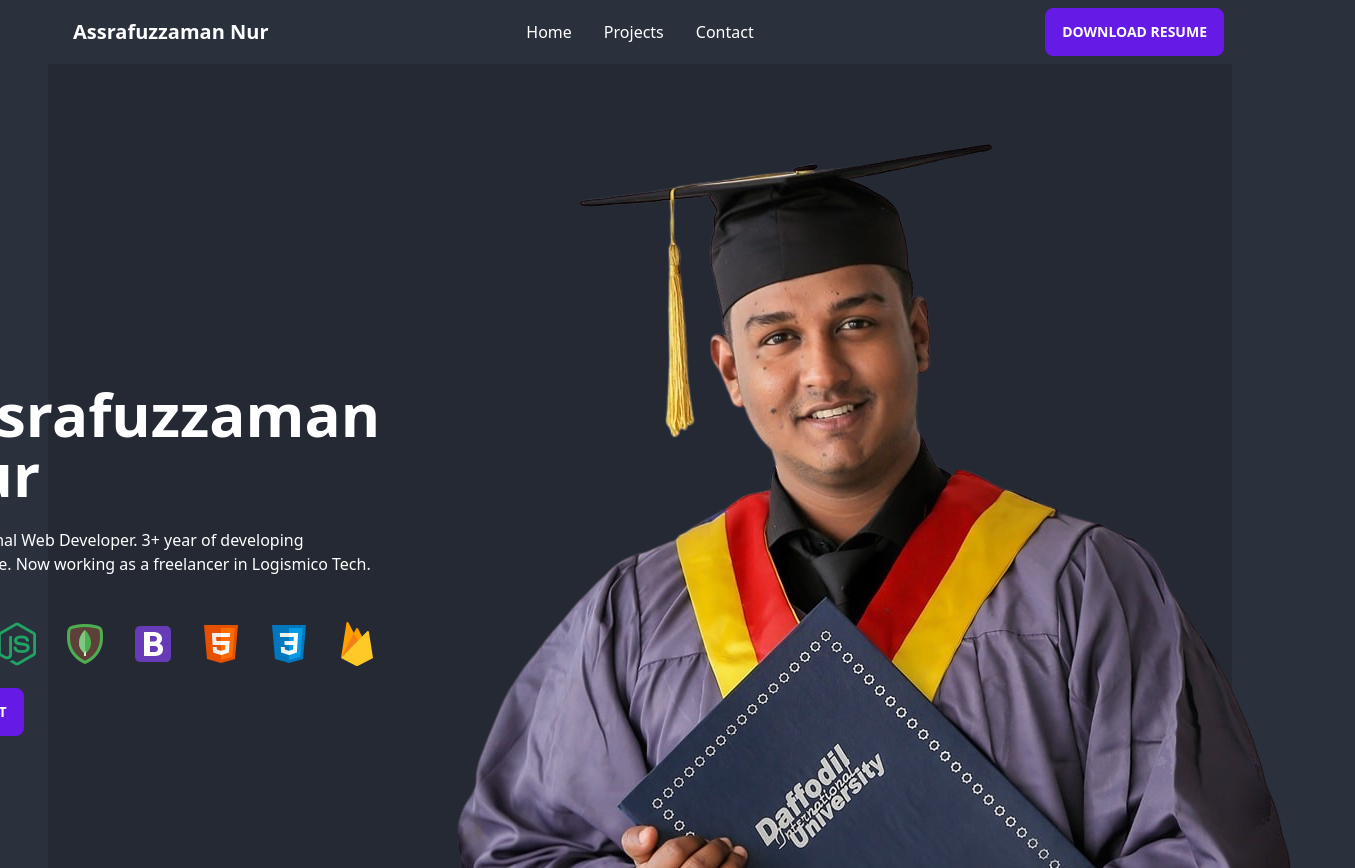
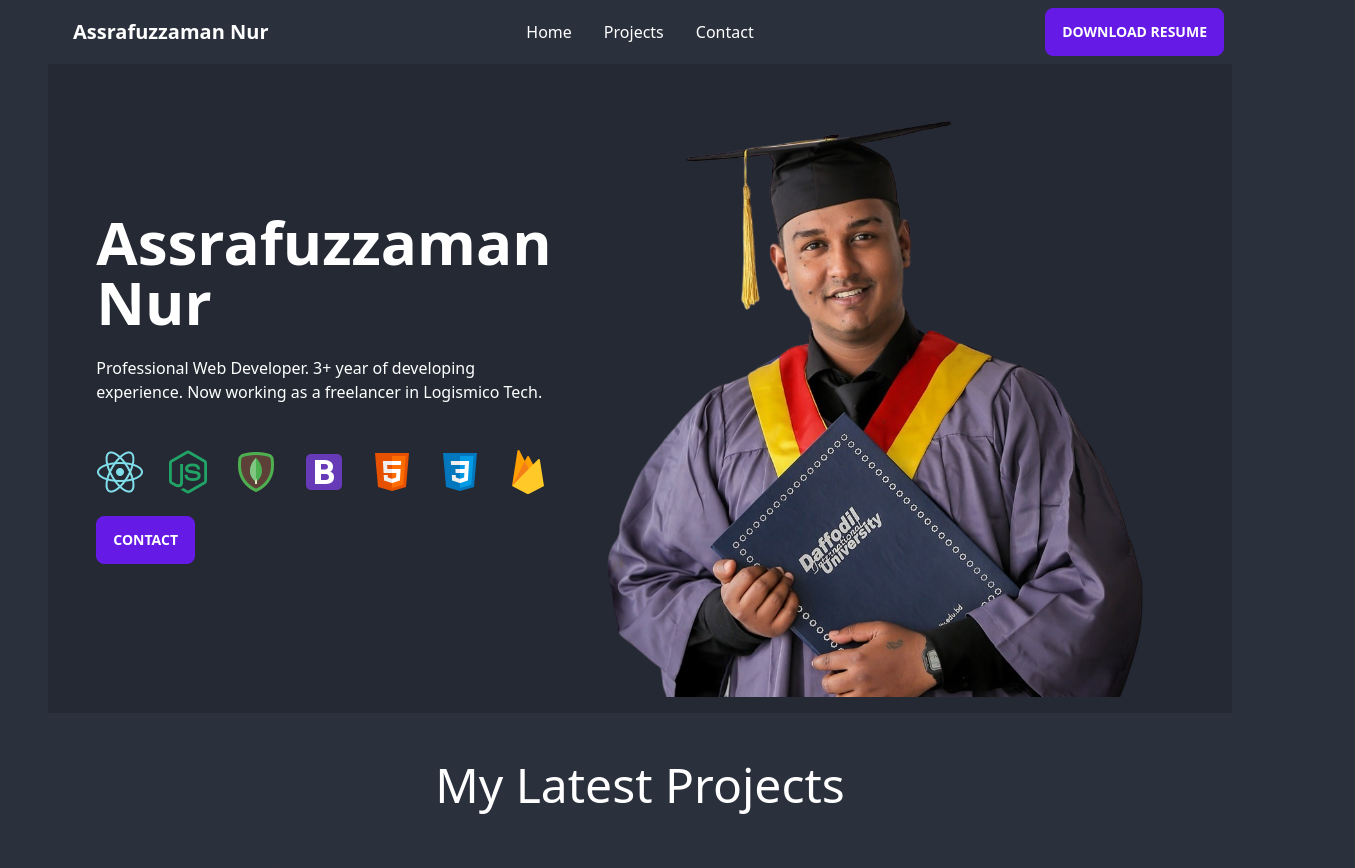
Before and after one commit to assraf-nur/my-portfolio, a React (Create React App) app: page /home in a window 1280 px wide. Shown: the top 868 px of the page, 1355 px wide, since content can reach past the window. Built offline with nearby package versions, Linux system fonts and the light colour scheme.

Commit message:
add screen

```diff
--- a/src/Components/Home/Hero.js
+++ b/src/Components/Home/Hero.js
@@ -11,9 +11,9 @@ import mongo from '../../Images/mongo.png'
 
 const Hero = () => {
     return (
-        <div class="hero min-h-screen bg-base-200 px-12 text-white">
+        <div class="hero bg-base-200 px-12 text-white">
         <div class="hero-content flex-col lg:flex-row-reverse">
-            <img src={profile} alt=''/>
+            <img className='w-7/12' src={profile} alt=''/>
             <div>
             <h1 class="text-6xl font-bold">Assrafuzzaman Nur</h1>
             <p class="py-6">Professional Web Developer. 3+ year of developing experience. Now working as a freelancer in Logismico Tech.</p>
--- a/src/Components/Home/Home.js
+++ b/src/Components/Home/Home.js
@@ -1,10 +1,12 @@
 import React from 'react';
 import Hero from './Hero';
+import Projects from './Projects';
 
 const Home = () => {
     return (
         <div>
             <Hero></Hero>
+            <Projects></Projects>
         </div>
     );
 };
--- a/src/Components/Home/Projects.js
+++ b/src/Components/Home/Projects.js
@@ -7,7 +7,7 @@ import clicks from '../../Images/clicks.png'
 const Projects = () => {
     return (
         <div className='mb-12 px-12'>
-            <h1 className='text-white text-center text-5xl mt-5'>My Latest Projects</h1>
+            <h1 className='text-white text-center text-5xl mt-12 mb-12'>My Latest Projects</h1>
             <div class="card lg:card-side bg-base-100 shadow-xl mt-12 text-white w-8/12 mx-auto">
             <figure><img style={{width: '200px'}} src={total} alt="Album"/></figure>
             <div class="card-body">
```
